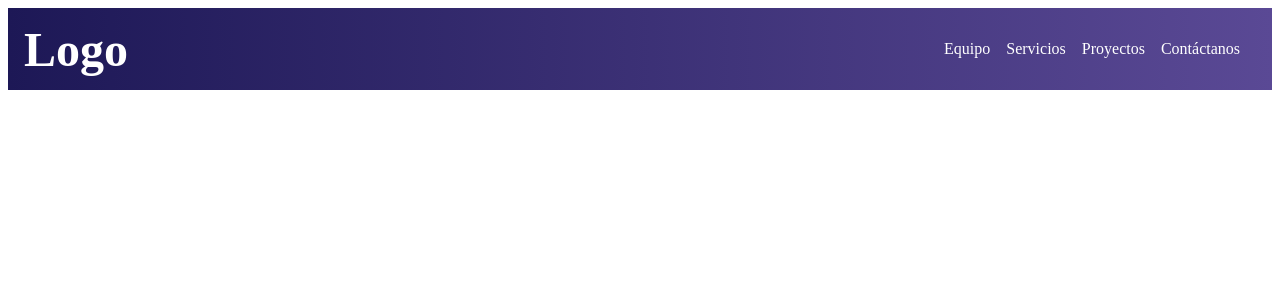
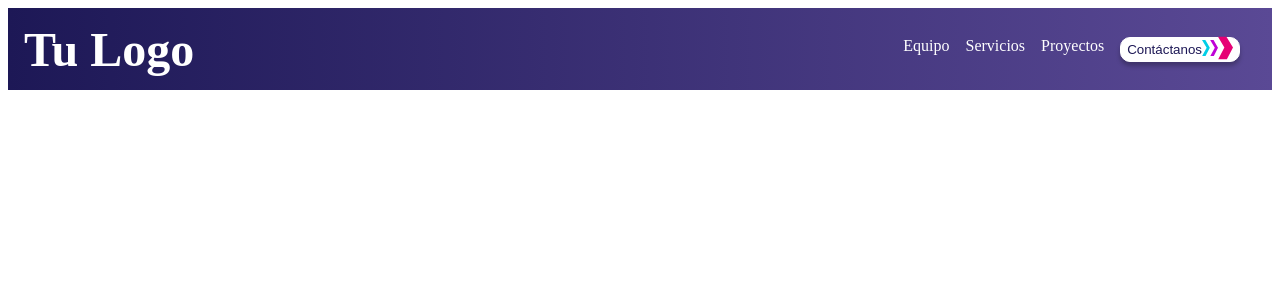
Before and after one commit to desarrolladoresTH/practice-front-team, a React (Vite) app: page / in a window 1280 px wide. Shown: the top 300 px of the page. Built offline with nearby package versions, Linux system fonts and the light colour scheme.

Commit message:
boton contacto

```diff
--- a/src/components/Header/Header.css
+++ b/src/components/Header/Header.css
@@ -32,3 +32,14 @@
   .nav-links a:hover {
     border-bottom: 2px solid #fff;
   }
+
+ .contact-button{
+  background: #fff;
+  color: #1D1856;
+  border-radius: 0.625rem;
+  border: 1px solid #FFF;
+  box-shadow: 0px 4px 4px 0px rgba(0, 0, 0, 0.25);
+  display: inline-flex;
+  align-items: center;
+  height: 25px;
+ }
--- a/src/components/Header/Header.jsx
+++ b/src/components/Header/Header.jsx
@@ -1,13 +1,18 @@
-
+import React from 'react';
 import './Header.css';
 
 const Header = () => {
+  // Códigos SVG de los íconos
+  const icon1 = '<svg xmlns="http://www.w3.org/2000/svg" width="8" height="50" viewBox="0 0 25 50" fill="none"><path d="M14.5 24L0 0H10.5L24.5 24L11 50H0.5L14.5 24Z" fill="#01CEE6"/></svg>';
+  const icon2 = '<svg xmlns="http://www.w3.org/2000/svg" width="8" height="50" viewBox="0 0 25 50" fill="none"><path d="M15 24L0.5 0H11L25 24L12 50H1L15 24Z" fill="#BF02D6"/></svg>';
+  const icon3 = '<svg xmlns="http://www.w3.org/2000/svg" width="15" height="50" viewBox="0 0 33 50" fill="none"><path d="M14 24L0 0H18.5L33 24L19.5 50H0.5L14 24Z" fill="#E60275"/></svg>';
+
   return (
     <header className="header">
-
+      {/* Logo */}
       <div className="logo">
 
-        <h1>Logo</h1>
+        <h1>Tu Logo</h1>
       </div>
 
       {/* Menú de navegación */}
@@ -16,7 +21,14 @@ const Header = () => {
           <li><a href="#equipo">Equipo</a></li>
           <li><a href="#servicios">Servicios</a></li>
           <li><a href="#proyectos">Proyectos</a></li>
-          <li><a href="#contactanos">Contáctanos</a></li>
+          <li>
+            <button className="contact-button">
+              Contáctanos
+              <span dangerouslySetInnerHTML={{ __html: icon1 }} />
+              <span dangerouslySetInnerHTML={{ __html: icon2 }} />
+              <span dangerouslySetInnerHTML={{ __html: icon3 }} />
+            </button>
+          </li>
         </ul>
       </nav>
     </header>
```
Also changed, not shown: src/assets/boton.png (added).
